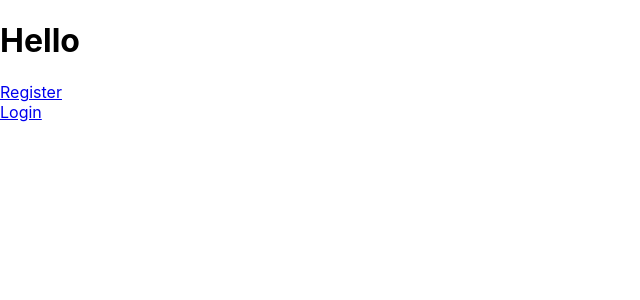
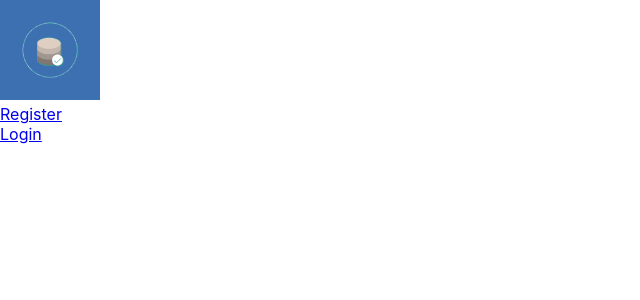
Before and after one commit to BSS13/mern_student_system, a React (Create React App) app in the folder client/: page / in a window 1280 px wide. Shown: the top 300 px of the page, without its empty margins (0-640 px from the left). Built offline with nearby package versions, Linux system fonts and the light colour scheme.

Commit message:
Navbar Modified

```diff
--- a/client/src/components/Navbar.js
+++ b/client/src/components/Navbar.js
@@ -2,6 +2,7 @@
 import React,{Component} from 'react';
 import RegisterModal from './RegisterModal';
 import LoginModal from './LoginModal';
+import WebsiteLogo from '../images/websitelogo.png';
 
 class Navbar extends Component
 {
@@ -9,7 +10,7 @@ class Navbar extends Component
     {
         return(
             <div>
-            <h1>Hello</h1>
+            <img src={WebsiteLogo} width="100px" height="100px" alt="websiteLogo"/>
             <RegisterModal/>
             <LoginModal/>
             </div>
```
Also changed, not shown: client/src/images/websitelogo.png (added).
